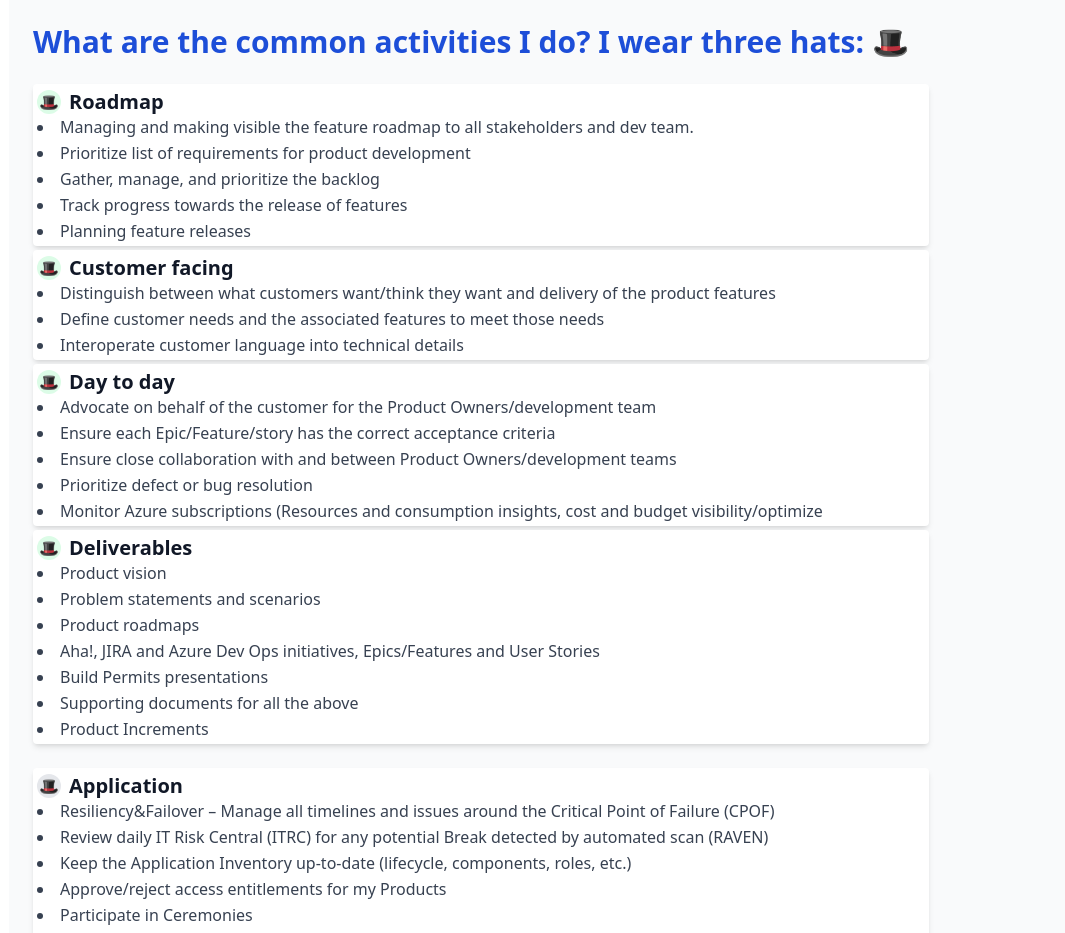
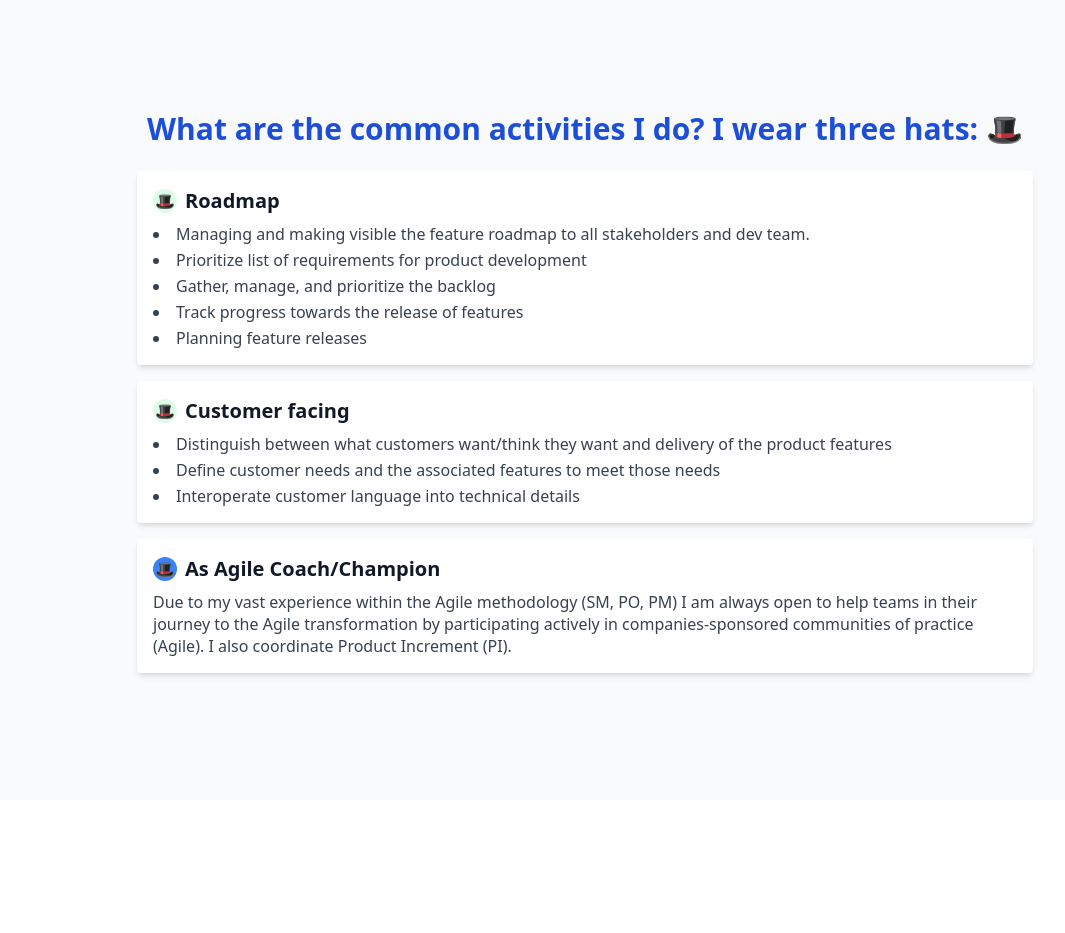
Before and after one commit to marianotue01/cv-mariano, a React (Create React App) app: page /Hats in a window 1280 px wide. Shown: the top 933 px of the page, without its empty margins (55-1120 px from the left). After the commit the page ends 800 px from the top, so only its background shows below. Built offline with nearby package versions, Linux system fonts and the light colour scheme.

Commit message:
Pagina Hats

```diff
--- a/src/frontend/Hats.js
+++ b/src/frontend/Hats.js
@@ -2,12 +2,15 @@ import React from "react";
 
 const MiPaginaTexto = () => {
   return (
-<div className="max-w-6xl mx-auto p-6 font-sans text-gray-900 bg-gray-50 min-h-screen relative leading-snug">
-  <h1 className="text-3xl font-bold mb-6 text-blue-700">What are the common activities I do? I wear three hats: 🎩</h1>
+    <div className="min-h-screen flex items-center justify-center bg-gray-50 p-6 font-sans text-gray-900 leading-snug">
+      <div className="w-full max-w-6xl flex flex-col items-center">
+        <h1 className="text-3xl font-bold mb-6 text-blue-700 text-center">
+          What are the common activities I do? I wear three hats: 🎩
+        </h1>
 
         {/* Product Manager Hat */}
-  <div className="bg-white p-1 rounded shadow-md w-full max-w-4xl mb-1">
-    <div className="flex items-center mb-0">
+        <div className="bg-white p-4 rounded shadow-md w-full max-w-4xl mb-4">
+          <div className="flex items-center mb-2">
             <div className="w-6 h-6 mr-2 bg-green-100 rounded-full flex items-center justify-center text-white">🎩</div>
             <h2 className="text-xl font-semibold">Roadmap</h2>
           </div>
@@ -19,8 +22,9 @@ const MiPaginaTexto = () => {
             <li>Planning feature releases</li>
           </ul>
         </div>
-  <div className="bg-white p-1 rounded shadow-md w-full max-w-4xl mb-1">
-    <div className="flex items-center mb-0">
+
+        <div className="bg-white p-4 rounded shadow-md w-full max-w-4xl mb-4">
+          <div className="flex items-center mb-2">
             <div className="w-6 h-6 mr-2 bg-green-100 rounded-full flex items-center justify-center text-white">🎩</div>
             <h2 className="text-xl font-semibold">Customer facing</h2>
           </div>
@@ -30,54 +34,12 @@ const MiPaginaTexto = () => {
             <li>Interoperate customer language into technical details</li>
           </ul>
         </div>
-  <div className="bg-white p-1 rounded shadow-md w-full max-w-4xl mb-1">
-    <div className="flex items-center mb-0">
-      <div className="w-6 h-6 mr-2 bg-green-100 rounded-full flex items-center justify-center text-white">🎩</div>
-      <h2 className="text-xl font-semibold">Day to day</h2>
-    </div>
-    <ul className="list-disc list-inside text-gray-700 space-y-1">
-      <li>Advocate on behalf of the customer for the Product Owners/development team</li>
-      <li>Ensure each Epic/Feature/story has the correct acceptance criteria</li>
-      <li>Ensure close collaboration with and between Product Owners/development teams</li>
-      <li>Prioritize defect or bug resolution</li>
-      <li>Monitor Azure subscriptions (Resources and consumption insights, cost and budget visibility/optimize</li>
-    </ul>
-  </div>
-  <div className="bg-white p-1 rounded shadow-md w-full max-w-4xl mb-6">
-    <div className="flex items-center mb-0">
-      <div className="w-6 h-6 mr-2 bg-green-100 rounded-full flex items-center justify-center text-white">🎩</div>
-      <h2 className="text-xl font-semibold">Deliverables</h2>
-    </div>
-    <ul className="list-disc list-inside text-gray-700 space-y-1">
-      <li>Product vision</li>
-      <li>Problem statements and scenarios</li>
-      <li>Product roadmaps</li>
-      <li>Aha!, JIRA and Azure Dev Ops initiatives, Epics/Features and User Stories</li>
-      <li>Build Permits presentations</li>
-      <li>Supporting documents for all the above</li>
-      <li>Product Increments</li>
-    </ul>
-  </div>
 
-  {/* Application Owner */}
-  <div className="bg-white p-1 rounded shadow-md w-full max-w-4xl mb-6">
-    <div className="flex items-center mb-0">
-      <div className="w-6 h-6 mr-2 bg-gray-200 rounded-full flex items-center justify-center text-white">🎩</div>
-      <h2 className="text-xl font-semibold">Application</h2>
-    </div>
-    <ul className="list-disc list-inside text-gray-700 space-y-1">
-      <li>Resiliency&Failover – Manage all timelines and issues around the Critical Point of Failure (CPOF)</li>
-      <li>Review daily IT Risk Central (ITRC) for any potential Break detected by automated scan (RAVEN)</li>
-      <li>Keep the Application Inventory up-to-date (lifecycle, components, roles, etc.)</li>
-      <li>Approve/reject access entitlements for my Products</li>
-      <li>Participate in Ceremonies</li>
-      <li>Release Management</li>
-    </ul>
-  </div>
+        {/* Más bloques aquí (Day to Day, Deliverables, etc.) */}
 
         {/* Agile Hat */}
-  <div className="bg-white p-1 rounded shadow-md w-full max-w-4xl mb-1">
-    <div className="flex items-center mb-0">
+        <div className="bg-white p-4 rounded shadow-md w-full max-w-4xl mb-4">
+          <div className="flex items-center mb-2">
             <div className="w-6 h-6 mr-2 bg-blue-500 rounded-full flex items-center justify-center text-white">🎩</div>
             <h2 className="text-xl font-semibold">As Agile Coach/Champion</h2>
           </div>
@@ -86,6 +48,7 @@ const MiPaginaTexto = () => {
           </p>
         </div>
       </div>
+    </div>
   );
 };
 
```
Lines whose indentation alone changed are shown as unchanged.
